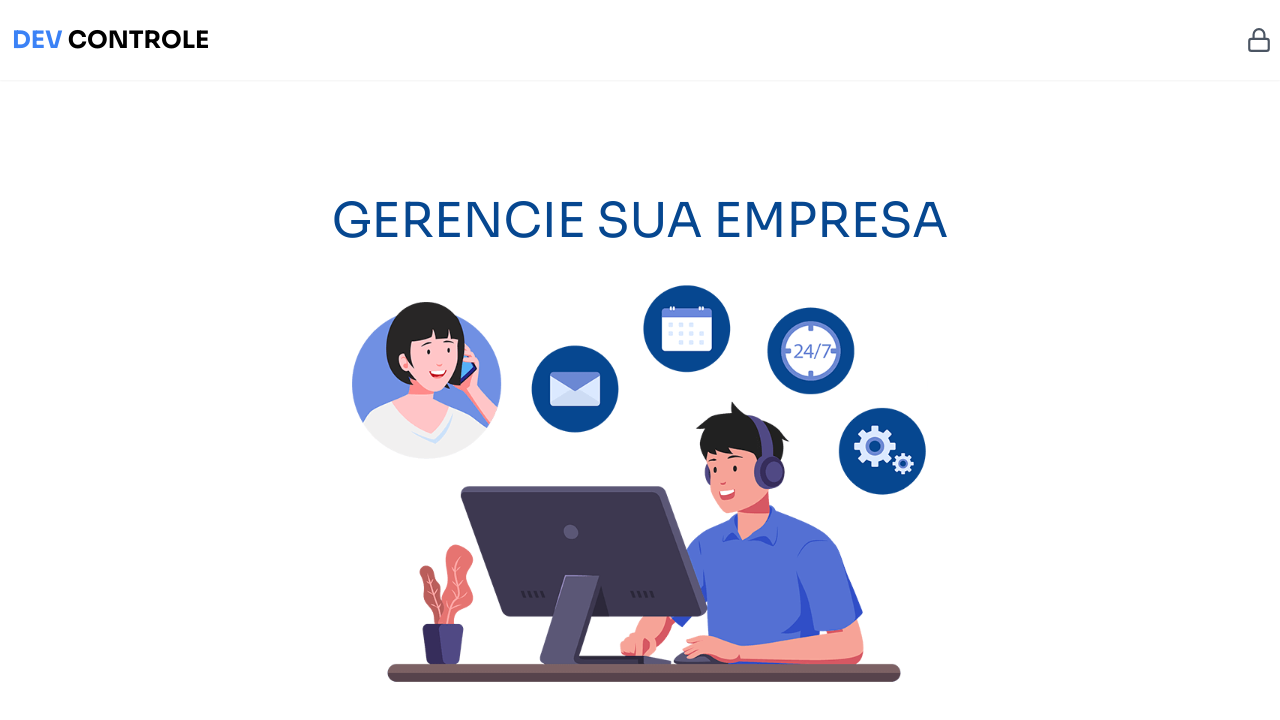
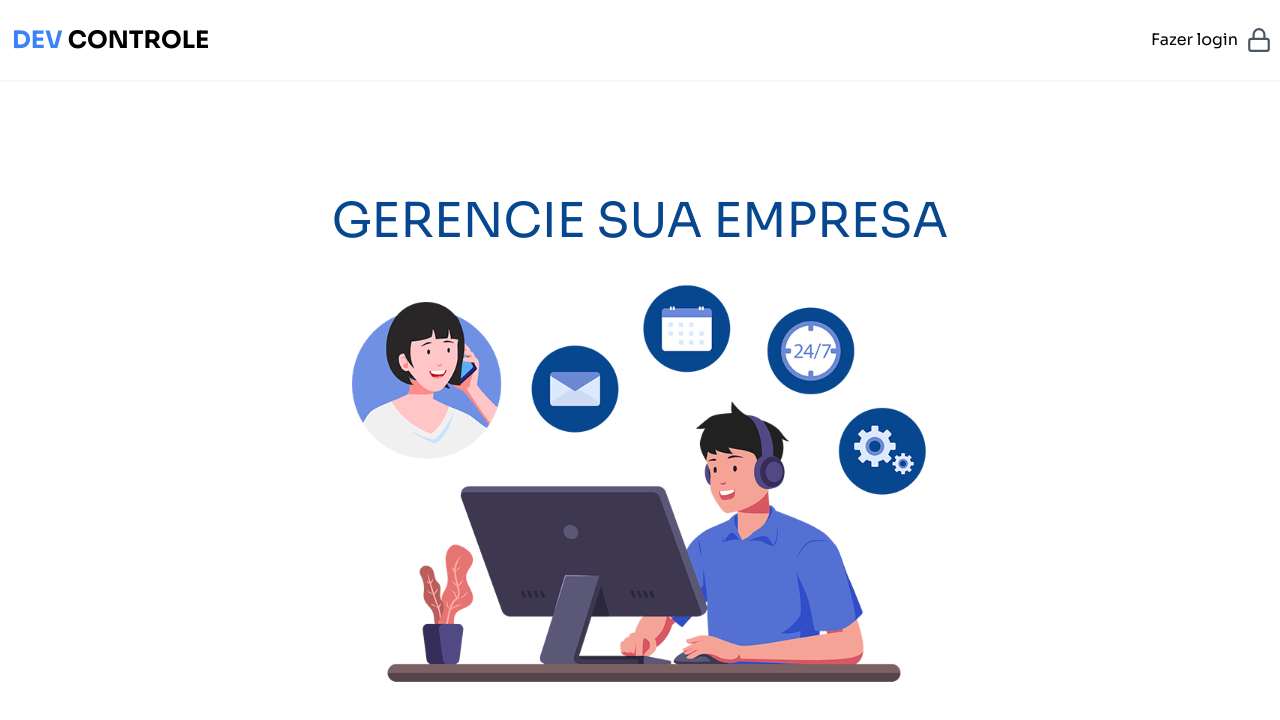
Before and after one commit to gabrielmlemes/devcontrole, a Next.js app: page / in a window 1280 px wide. Shown: the top 720 px of the page. Built offline with nearby package versions, Linux system fonts and the light colour scheme; no server answers.

Commit message:
feat: add header info

```diff
--- a/src/components/header/index.tsx
+++ b/src/components/header/index.tsx
@@ -16,10 +16,10 @@ const Header = () => {
   }
 
   return (
-    <header className="w-full flex items-center px-2 py-4 bg-white h-20 shadow-sm">
-      <div className="flex items-center justify-between w-full max-w-7xl mx-auto">
+    <header className="flex h-20 w-full items-center bg-white px-2 py-4 shadow-sm">
+      <div className="mx-auto flex w-full max-w-7xl items-center justify-between">
         <Link href="/">
-          <h1 className="font-bold text-2xl pl-1 hover:scale-105 duration-300">
+          <h1 className="pl-1 text-2xl font-bold duration-300 hover:scale-105">
             <span className="text-blue-500">DEV</span> CONTROLE
           </h1>
         </Link>
@@ -31,9 +31,13 @@ const Header = () => {
         )}
 
         {status === "authenticated" && (
-          <div className="flex gap-3 items-baseline">
+          <div className="flex items-baseline gap-3">
+            <div>
+              Bem vindo(a) <b>{data.user.name}</b>
+            </div>
+
             <Link href="/dashboard">
-              <FiUser size={26}  />
+              <FiUser size={26} />
             </Link>
 
             <button onClick={handleSignOut}>
@@ -43,9 +47,13 @@ const Header = () => {
         )}
 
         {status == "unauthenticated" && (
-          <button onClick={handleSignIn}>
-            <FiLock size={26} color="#4b5563" />
-          </button>
+          <div className="flex items-center gap-2">
+            <p>Fazer login</p>
+
+            <button onClick={handleSignIn}>
+              <FiLock size={26} color="#4b5563" />
+            </button>
+          </div>
         )}
       </div>
     </header>
```
